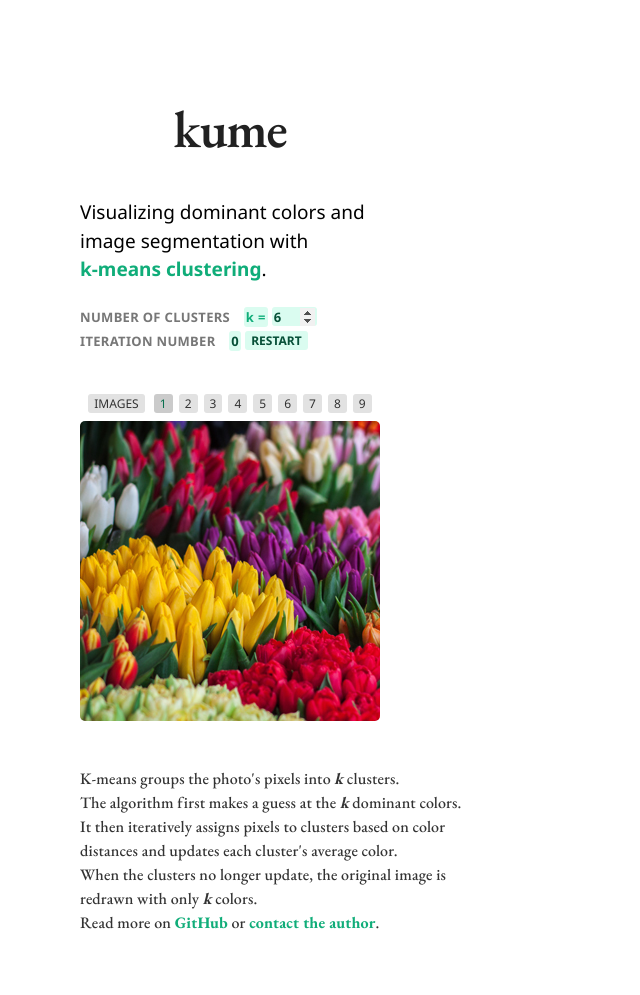
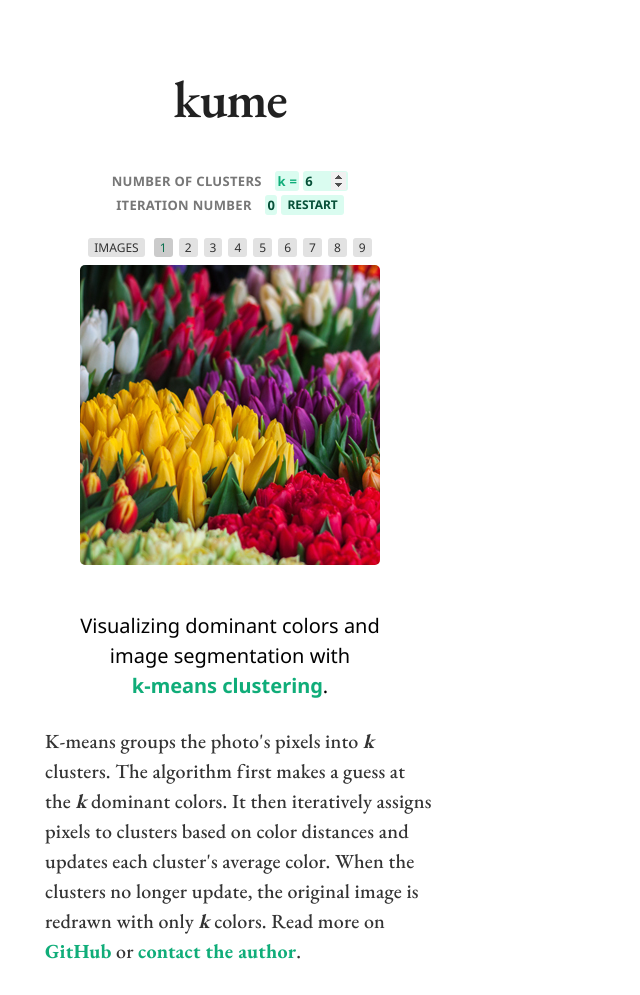
Before and after one commit to agarun/kume, a website built with webpack: page index.html in a window 1280 px wide. Shown: the whole page, without its empty margins (0-640 px from the left). Built offline with nearby package versions, Linux system fonts and the light colour scheme.

Commit message:
Update index styles

```diff
--- a/index.html
+++ b/index.html
@@ -12,9 +12,7 @@
         <header class="title">
           kume
         </header>
-        <section class="blurb">
-          Visualizing dominant colors and image segmentation with<br /><a href="https://en.wikipedia.org/wiki/K-means_clustering" target="_blank">k-means clustering</a>.
-        </section>
+
         <section class="counts">
           <div>
             <h2>NUMBER OF CLUSTERS <em>k =</em><input type="number" id="k" min="1" value="6" /></em></h2>
@@ -31,12 +29,12 @@
           </ul>
           <canvas id="canvas"></canvas>
         </section>
+        <section class="blurb">
+          Visualizing dominant colors and image segmentation with<br /><a href="https://en.wikipedia.org/wiki/K-means_clustering" target="_blank">k-means clustering</a>.
+        </section>
         <div class="links">
-          <p>K-means groups the photo's pixels into <em>k</em> clusters.<br />The algorithm first makes a guess at the <em>k</em> dominant colors.<br />It then iteratively assigns pixels to clusters based on color distances and updates each cluster's average color.<br />When the clusters no longer update, the original image is redrawn with only <em>k</em> colors.</p>
-          <div>
-            Read more on <a href="https://github.com/agarun/kume">GitHub</a>
-            or <a href="https://agarun.com">contact the author</a>.
-          </div>
+          <p>K-means groups the photo's pixels into <em>k</em> clusters. The algorithm first makes a guess at the <em>k</em> dominant colors. It then iteratively assigns pixels to clusters based on color distances and updates each cluster's average color. When the clusters no longer update, the original image is redrawn with only <em>k</em> colors. Read more on <a href="https://github.com/agarun/kume">GitHub</a>
+          or <a href="https://agarun.com">contact the author</a>.</p>
         </div>
       </aside>
       <article>
--- a/src/scss/main.scss
+++ b/src/scss/main.scss
@@ -11,13 +11,14 @@ $light-gray: #e2e2e2;
 }
 
 aside {
-  margin: 60px 80px;
+  margin: 0 80px;
   max-width: 300px;
   font-family: 'Noto Sans', sans-serif;
   line-height: 1.5;
 
   .blurb {
-    font-size: 19px;
+    font-size: 20px;
+    text-align: center;
 
     a {
       color: $light-green;
@@ -27,7 +28,8 @@ aside {
   }
 
   .counts {
-    margin: 20px 0;
+    margin-top: 20px;
+    text-align: center;
 
     input {
       margin: 0;
@@ -162,7 +164,8 @@ aside {
 }
 
 header {
-  margin: 30px 0;
+  margin-top: 60px;
+  margin-bottom: 30px;
   font-size: 52px;
   font-weight: 600;
   font-family: 'EB Garamond', serif;
@@ -174,7 +177,8 @@ header {
 }
 
 .image {
-  margin: 40px auto;
+  margin: 20px auto;
+  margin-bottom: 40px;
   text-align: center;
 
   canvas {
@@ -249,18 +253,20 @@ article {
 }
 
 .links {
+  margin: 20px 0;
+  margin-left: -40px;
+  padding: 5px;
   display: flex;
   justify-content: center;
   flex-flow: column nowrap;
+  width: 400px;
   font-family: 'EB Garamond', serif;
   color: #333;
-  font-size: 16px;
-
+  font-size: 20px;
   line-height: 1.5;
   letter-spacing: 0.01em;
 
   p {
-    width: 400px;
     font-weight: 500;
 
     em {
@@ -270,13 +276,13 @@ article {
 
   a {
     margin-top: -10px;
+    font-weight: 700;
     text-decoration: none;
     color: $light-green;
-    font-weight: 700;
 
     &:hover {
+      text-decoration: underline;
       color: $dark-green;
-      text-decoration: underline;
     }
   }
 }
```
Also changed, not shown: public/assets/styles/main.css.
